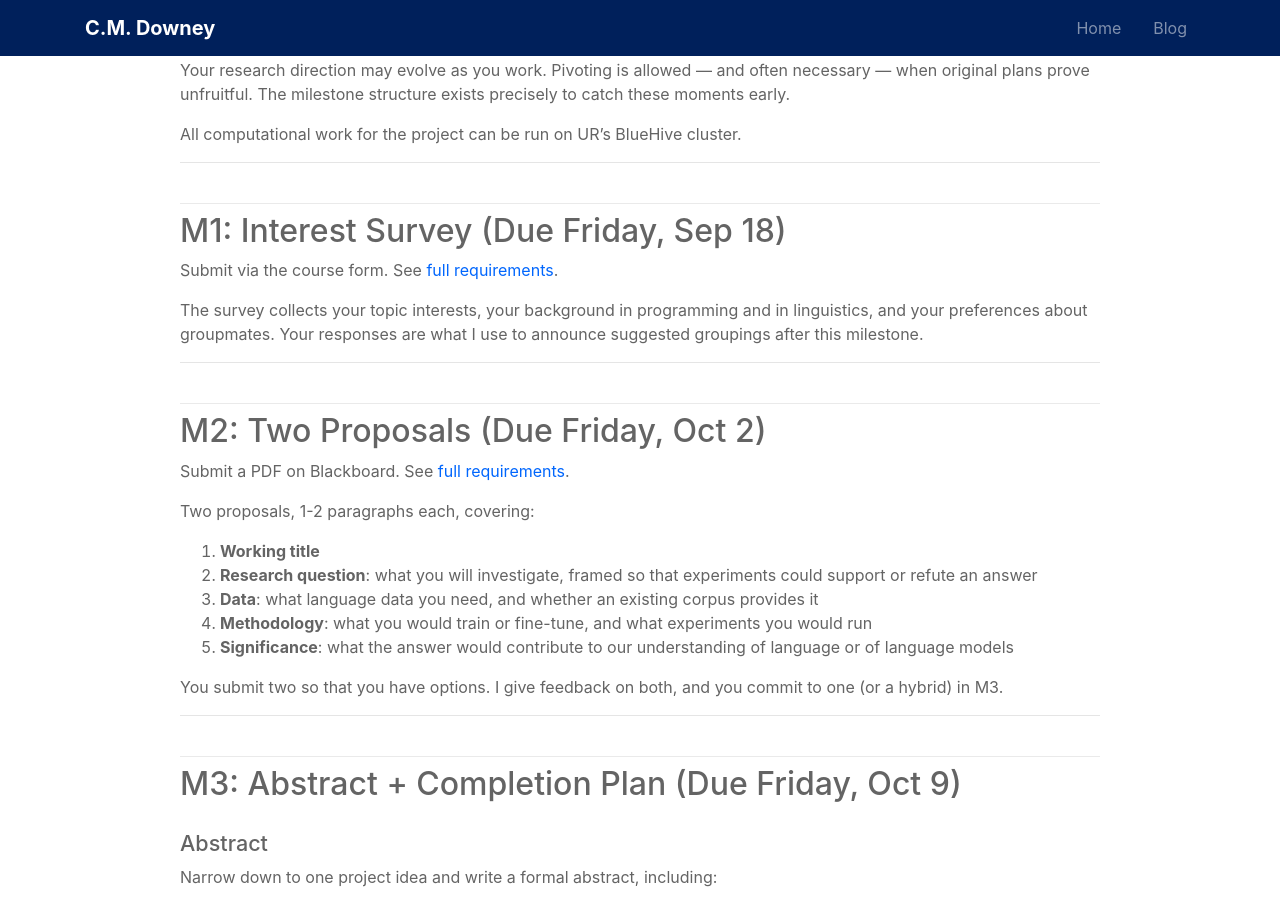
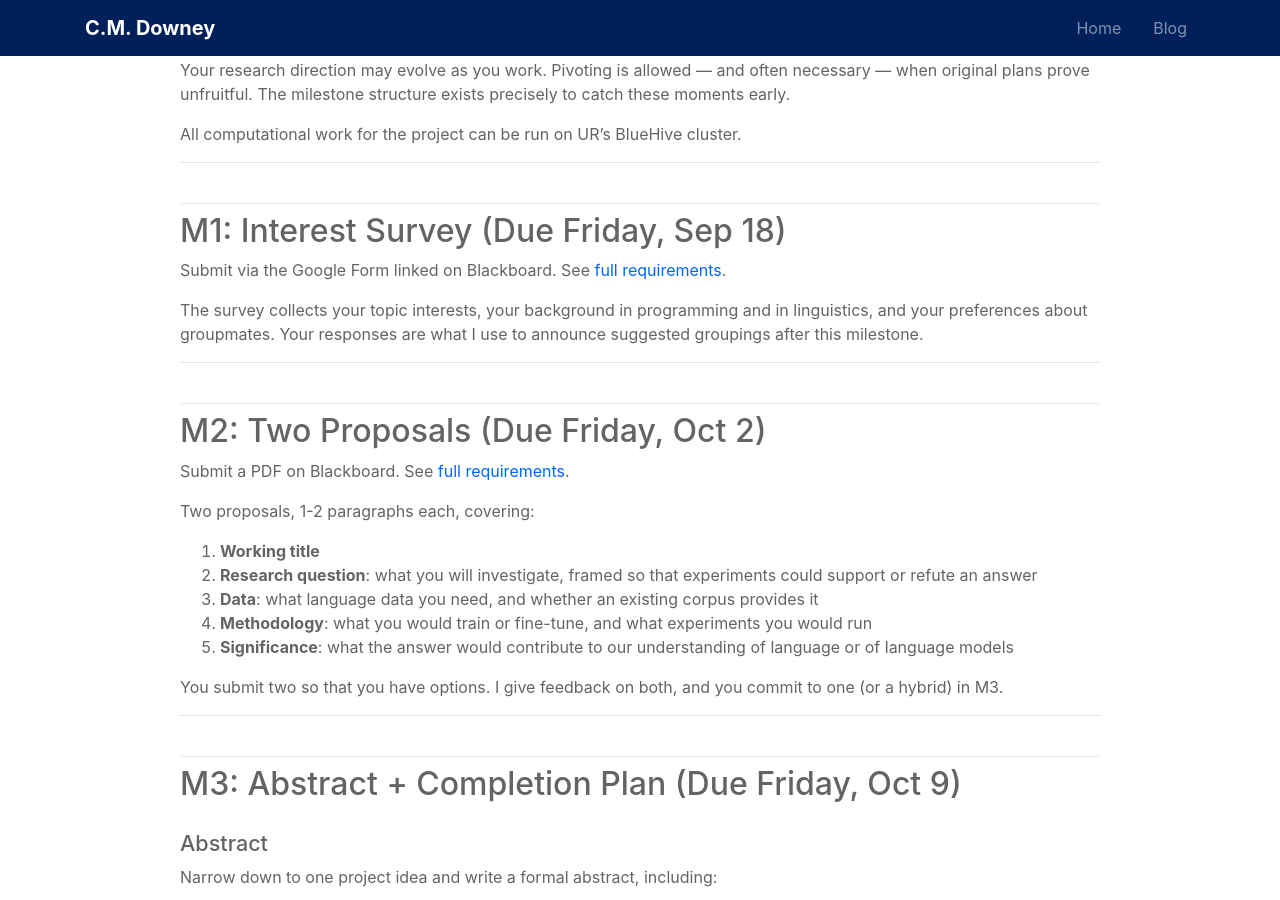
Before and after one commit to cmdowney88/cmdowney88.github.io, a Jekyll site: the page built from teaching/ling282/fall26/project/milestones.md, in a window 1280 px wide and 900 px high, scrolled down 1344 px. Built offline with Jekyll 4.4.1, drawn with Linux system fonts in a browser that asks for light colours.

Commit message:
ling282: point the M1 form link at Blackboard
M1 told students the Google Form link was on the course website, which
has never carried one. The milestone overview was vaguer still, saying
only "the course form" without naming a location — the sole milestone
not to say where it goes.

Both now name Blackboard, matching every other submission in the course.

```diff
--- a/teaching/ling282/fall26/project/milestones.md
+++ b/teaching/ling282/fall26/project/milestones.md
@@ -47,7 +47,7 @@ All computational work for the project can be run on UR's BlueHive cluster.
 
 ## M1: Interest Survey (Due Friday, Sep 18)
 
-Submit via the course form. See [full requirements](../m1/).
+Submit via the Google Form linked on Blackboard. See [full requirements](../m1/).
 
 The survey collects your topic interests, your background in programming and in linguistics, and
 your preferences about groupmates. Your responses are what I use to announce suggested groupings
```
Also changed, not shown: teaching/ling282/fall26/project/m1_interest_survey.md (+1 -1 lines).
